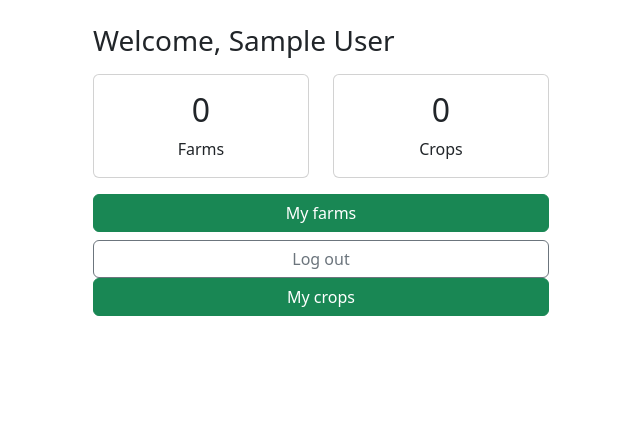
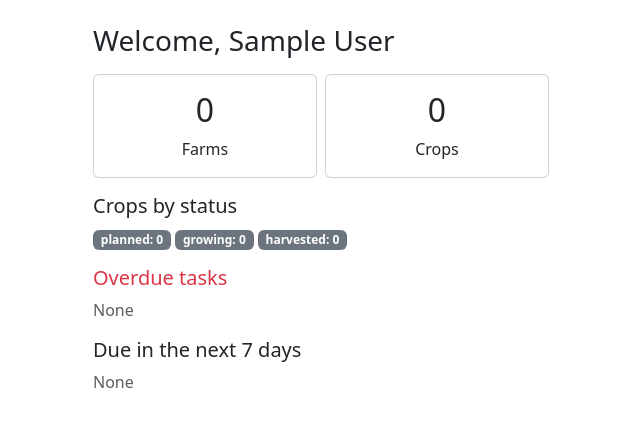
Before and after one commit to GISADan-eng/agri-plan, a Flask app: page /dashboard in a window 1280 px wide. Shown: the top 427 px of the page, without its empty margins (319-959 px from the left). Run offline with Flask 3, Linux system fonts and the light colour scheme; the visitor is signed in with stand-in values (Sample User, id 1); data that the repository does not hold is empty.

Commit message:
modified dashboard.html

```diff
--- a/templates/dashboard.html
+++ b/templates/dashboard.html
@@ -2,16 +2,25 @@
 {% block content %}
 <h1 class="h3 mb-3">Welcome, {{ current_user.name }}</h1>
 
-<div class="row text-center mb-3">
-  <div class="col"><div class="card"><div class="card-body">
-    <div class="h2">{{ farms|length }}</div>Farms
-  </div></div></div>
-  <div class="col"><div class="card"><div class="card-body">
-    <div class="h2">{{ crops|length }}</div>Crops
-  </div></div></div>
+<div class="row text-center mb-3 g-2">
+  <div class="col"><div class="card"><div class="card-body"><div class="h2">{{ farms|length }}</div>Farms</div></div></div>
+  <div class="col"><div class="card"><div class="card-body"><div class="h2">{{ crops|length }}</div>Crops</div></div></div>
 </div>
 
-<a class="btn btn-success w-100 mb-2" href="{{ url_for('farms') }}">My farms</a>
-<a class="btn btn-outline-secondary w-100" href="{{ url_for('logout') }}">Log out</a>
-<a class="btn btn-success w-100 mb-2" href="{{ url_for('crops') }}">My crops</a>
+<h2 class="h5">Crops by status</h2>
+<p>
+  {% for s in ["planned", "growing", "harvested"] %}
+    <span class="badge bg-secondary">{{ s }}: {{ crop_counts.get(s, 0) }}</span>
+  {% endfor %}
+</p>
+
+<h2 class="h5 text-danger">Overdue tasks</h2>
+{% for t in overdue %}
+  <p class="mb-1">{{ t.title }} · due {{ t.due_date }} · {{ t.farm.name }}</p>
+{% else %}<p class="text-muted">None</p>{% endfor %}
+
+<h2 class="h5 mt-3">Due in the next 7 days</h2>
+{% for t in upcoming %}
+  <p class="mb-1">{{ t.title }} · due {{ t.due_date }} · {{ t.farm.name }}</p>
+{% else %}<p class="text-muted">None</p>{% endfor %}
 {% endblock %}
```
